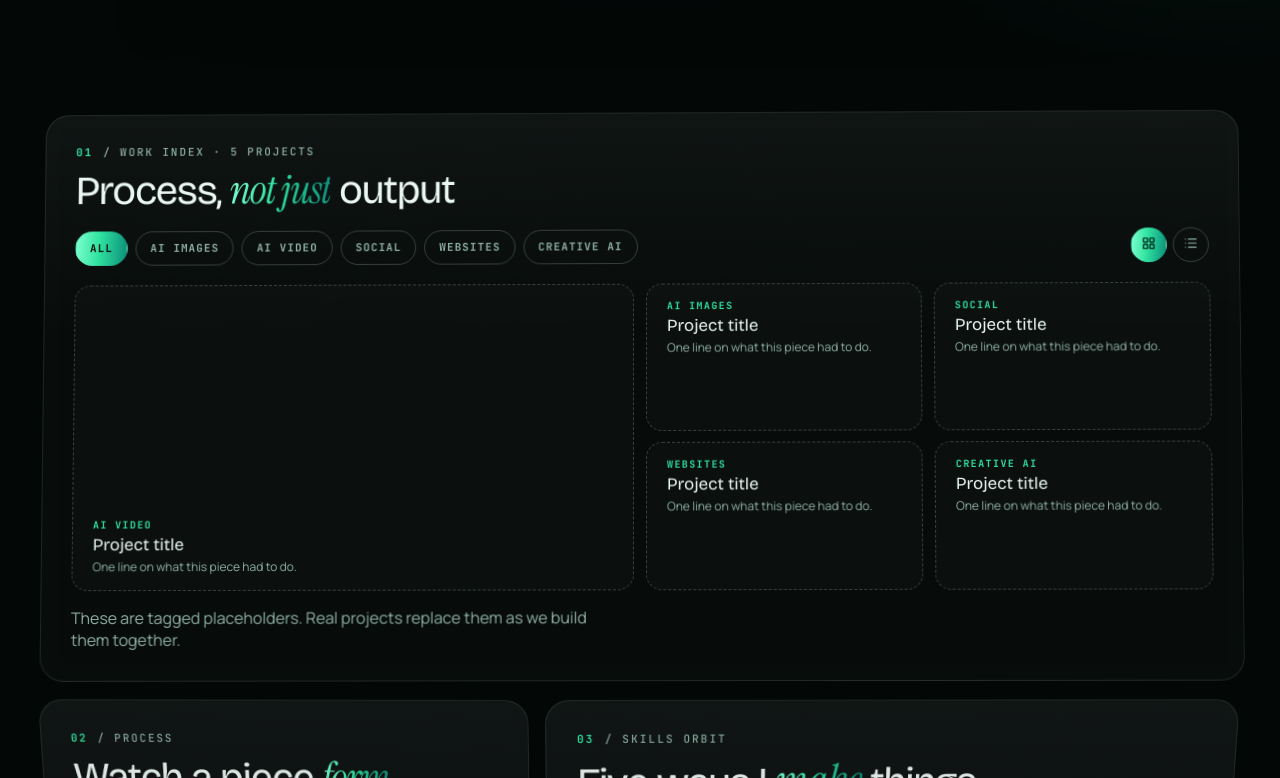
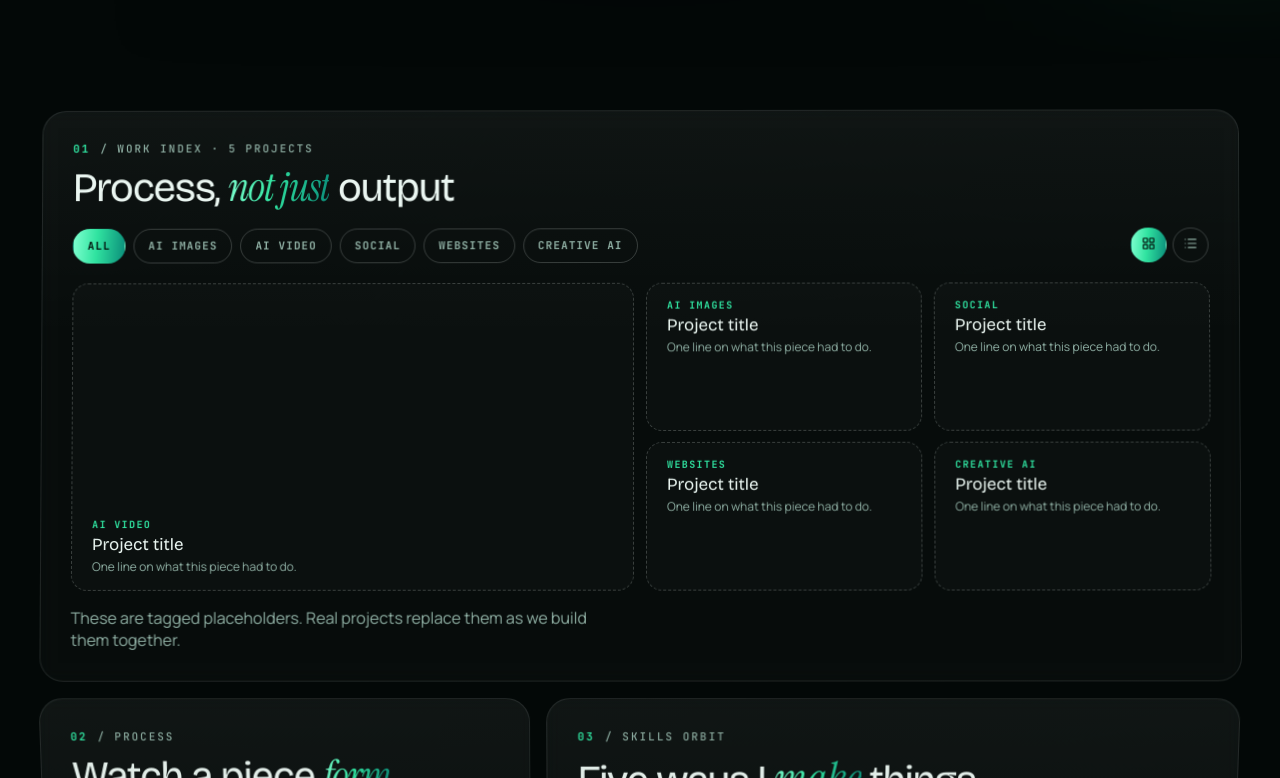
Before and after one commit to anuragx02/Portfolio, a React (Vite) app: page / in a window 1280 px wide. Shown: the part 1302-2080 px from the top of the page. Built offline with nearby package versions, Linux system fonts and the light colour scheme.

Commit message:
Calm the scroll depth effect
Updated 3D transformation properties for depth effects.

```diff
--- a/src/styles.css
+++ b/src/styles.css
@@ -317,7 +317,7 @@ html[data-theme=chrome]{--c1:#f4f6fa;--c2:#6f7b92;--c3:#2a3040}
 /* 3D depth */
 .depth .dash>.t:nth-child(even){--sk:-1}
 .depth .dash{perspective:1100px;perspective-origin:50% 35%}
-.depth .dash>.t{--d:0;transform:translateZ(calc(var(--d)*var(--d)*-480px)) rotateX(calc(var(--d)*-28deg)) rotateY(calc(var(--d)*var(--sk,1)*9deg));opacity:calc(1 - var(--d)*var(--d)*.9);will-change:transform,opacity}
+.depth .dash>.t{--d:0;transform:translateZ(calc(var(--d)*var(--d)*-250px)) rotateX(calc(var(--d)*-14deg)) rotateY(calc(var(--d)*var(--sk,1)*3deg));opacity:calc(1 - var(--d)*var(--d)*.55);will-change:transform,opacity}
 .depth .hero-copy{transform:translate3d(0,calc(var(--sy,0)*-.1px),0)}
 .depth .lumen{translate:0 calc(var(--sy,0)*-.18px)}
 .depth .hero-bg{transform:translate3d(0,calc(var(--sy,0)*.25px),0)}
```
